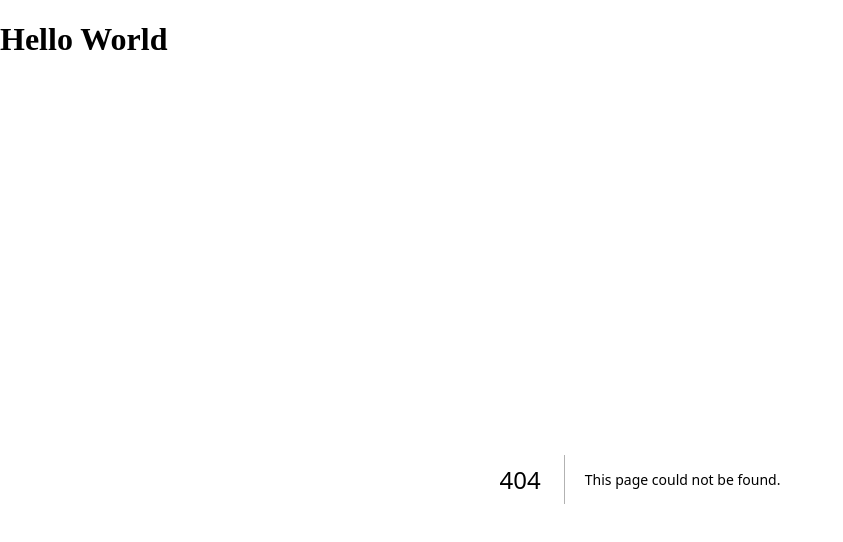
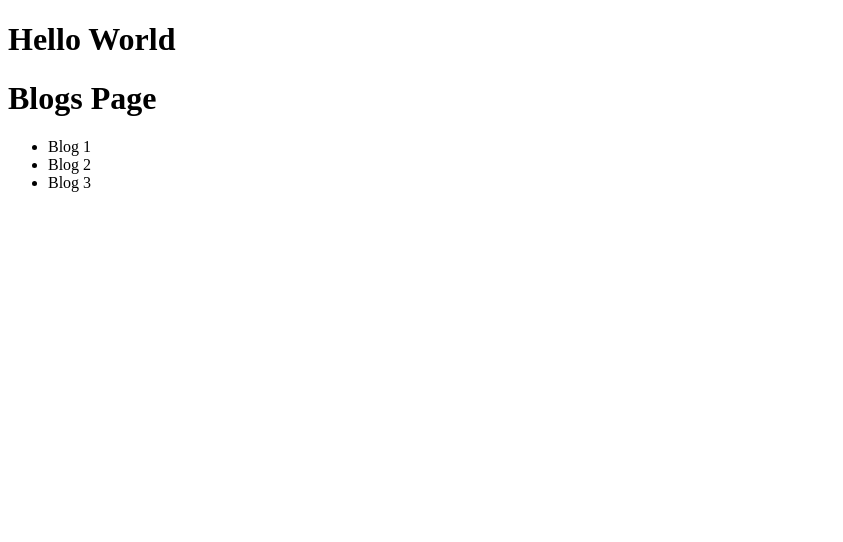
Before and after one commit to RAJSINGH20/NEXT-JS, a Next.js app: page /Blogs in a window 1280 px wide. Before the commit this address had no page. Shown: the top 542 px of the page, without its empty margins (0-843 px from the left). Built offline with nearby package versions, Linux system fonts and the light colour scheme.

Commit message:
Add Blogs page and Comments component; update Home links

```diff
--- /dev/null
+++ b/app/Blogs/page.js
@@ -0,0 +1,17 @@
+import React from 'react'
+
+export const Blogs = async({params}) => {
+    console.log(await params)
+  return (
+    <div>
+        <h1>Blogs Page</h1>
+        <ul>
+            <li>Blog 1</li>
+            <li>Blog 2</li>
+            <li>Blog 3</li>
+        </ul>
+    </div>
+  )
+}
+
+export default Blogs
--- a/app/page.js
+++ b/app/page.js
@@ -8,7 +8,8 @@ export default function Home() {
         Hello, Next.js!
       </h1>
       <Link href="/About">About</Link> <br />
-      <Link href="/Services">Services</Link>
+      <Link href="/Services">Services</Link> <br />
+      <Link href="/Blogs">Blogs</Link>
     </>
   );
 }
```
Also changed, not shown: app/Blogs/[BlogID]/Comments/page.js (added, +9 -0 lines), app/Blogs/[BlogID]/page.js (added, +11 -0 lines).
